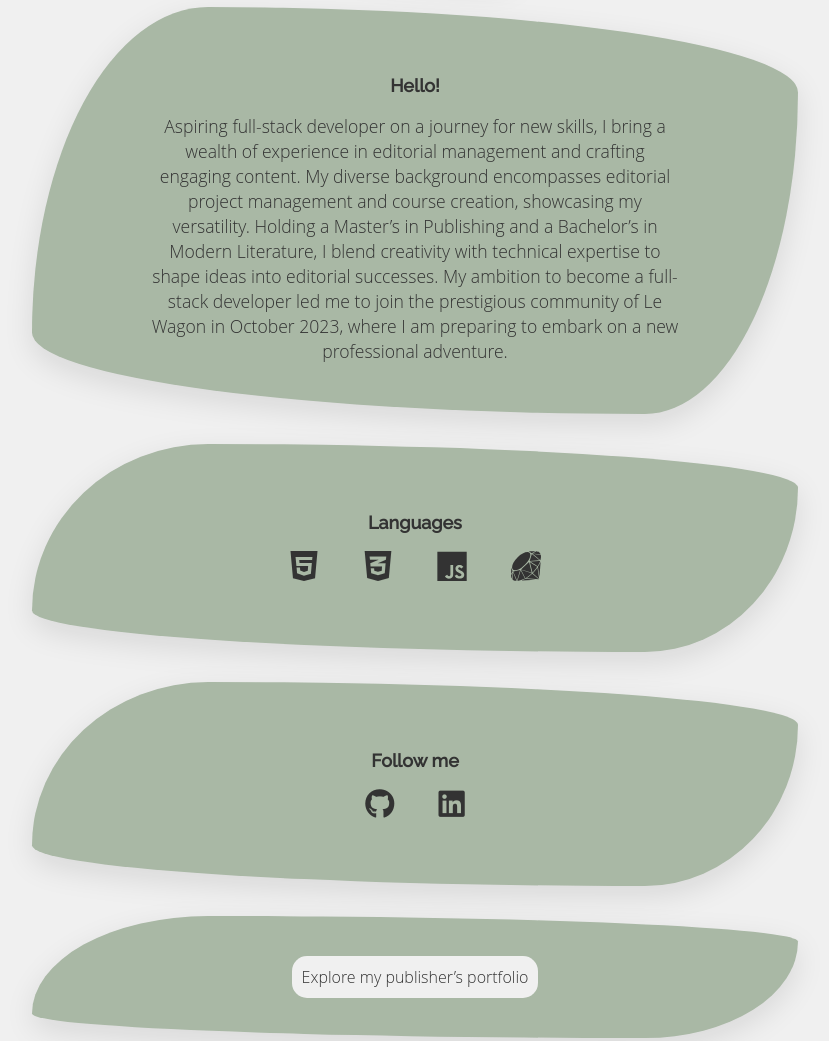
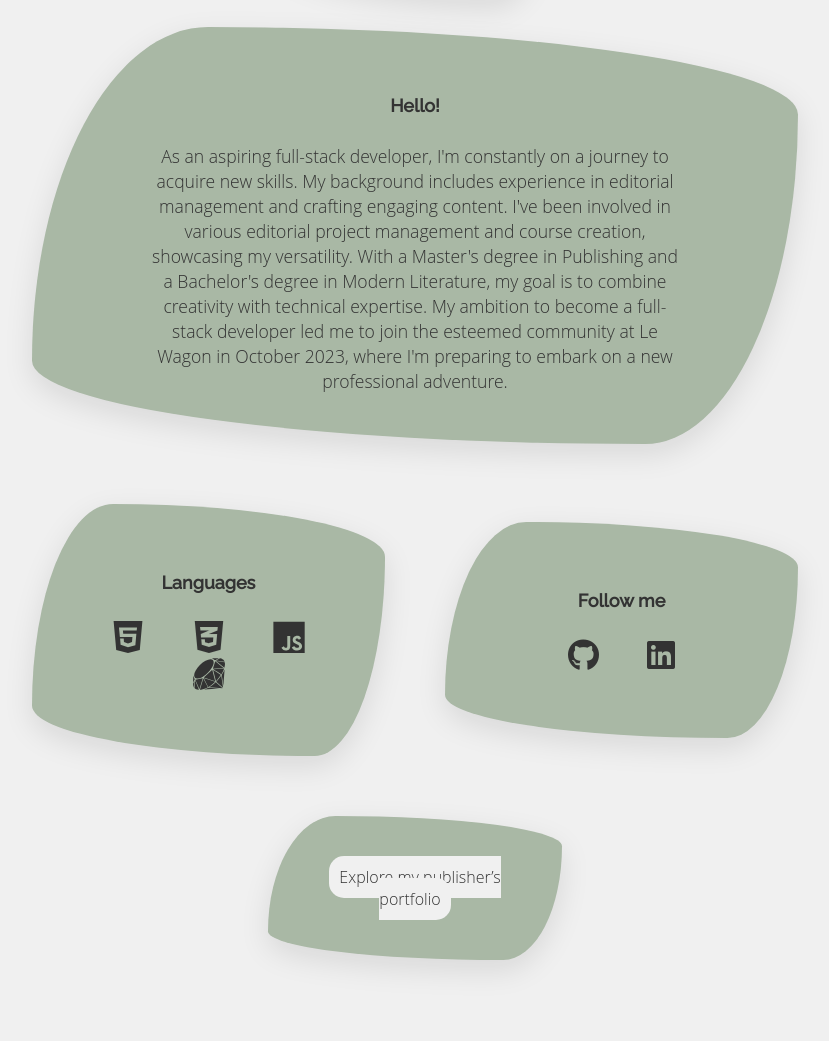
Before and after one commit to anneperrinefournier/profile, a plain HTML site: page index.html in a window 1280 px wide. Shown: the part 449-1490 px from the top of the page, without its empty margins (225-1054 px from the left). After the commit the page ends 1459 px from the top, so only its background shows below. Drawn offline with Linux system fonts and the light colour scheme.

Commit message:
make my profile prettier

```diff
--- a/index.html
+++ b/index.html
@@ -46,19 +46,20 @@
 
     <div class="container">
       <div class="card">
-        <h3>Hello!</h2>
-        <p>Aspiring full-stack developer on a journey for new skills, I bring a wealth of experience in editorial management and crafting engaging content. My diverse background encompasses editorial project management and course creation, showcasing my versatility. Holding a Master’s in Publishing and a Bachelor’s in Modern Literature, I blend creativity with technical expertise to shape ideas into editorial successes. My ambition to become a full-stack developer led me to join the prestigious community of Le Wagon in October 2023, where I am preparing to embark on a new professional adventure.</p>
+        <h3>Hello!</h3>
+        <p>As an aspiring full-stack developer, I'm constantly on a journey to acquire new skills. My background includes experience in editorial management and crafting engaging content. I've been involved in various editorial project management and course creation, showcasing my versatility. With a Master's degree in Publishing and a Bachelor's degree in Modern Literature, my goal is to combine creativity with technical expertise. My ambition to become a full-stack developer led me to join the esteemed community at Le Wagon in October 2023, where I'm preparing to embark on a new professional adventure.</p>
     </div>
   </div>
 
+  <div class="container-flex">
     <div class="container">
         <div class="card">
           <h3>Languages</h3>
           <ul class="list-inline">
-            <li><img class="logo_taille" src="images/html5.svg" alt="logo html"></li>
-            <li><img class="logo_taille" src="images/css3.svg" alt="logo css"></li>
-            <li><img class="logo_taille" src="images/jv.svg" alt="logo javascript"></li>
-            <li><img class="logo_taille" src="images/ruby.svg" alt="logo ruby"></li>
+            <li class="parent-hover"><img class="logo_taille" src="images/html5.svg" alt="logo html"><p class="text-on-hover">HTML5</p></li>
+            <li class="parent-hover"><img class="logo_taille" src="images/css3.svg" alt="logo css"><p class="text-on-hover">CSS3</p></li>
+            <li class="parent-hover"><img class="logo_taille" src="images/jv.svg" alt="logo javascript"><p class="text-on-hover">JavaScript</p></li>
+            <li class="parent-hover"><img class="logo_taille" src="images/ruby.svg" alt="logo ruby"><p class="text-on-hover">Ruby</p></li>
           </ul>
       </div>
     </div>
@@ -72,8 +73,9 @@
         </ul>
       </div>
     </div>
+  </div>
 
-    <div class="container">
+    <div class="container footer">
       <div class="card">
         <a class="button" href="https://fournierap.wixsite.com/portfolio" target="_blank">Explore my publisher’s portfolio</a>
       </div>
--- a/style.css
+++ b/style.css
@@ -12,6 +12,12 @@ body {
   margin: auto;
 }
 
+.container-flex {
+  display: inline-flex;
+  width: 70%;
+}
+
+
 .card {
 margin: 30px;
 padding: 50px;
@@ -23,6 +29,7 @@ box-shadow: 0 10px 30px rgba(0,0,0,.1);
 h1, h2, h3 {
   font-family: 'Raleway', sans-serif;
   color: #333333;
+  padding-bottom: 10px;
 }
 
 h1 {
@@ -56,40 +63,28 @@ font-size: 1.1rem;
   transition:opacity .8s;
 }
 
-.logo_taille {
-  width: 30px;
-}
+/* Liens et hover */
 a {
   text-decoration: none;
   color: #333333;
 }
 
-a:hover {
-  text-decoration: underline;
-  color: #F0F0F0;
+.logo_taille {
+  width: 32px;
 }
 
-.list-inline > li {
-  display: inline-block;
-  padding: 0px 20px;
-}
-
-.list-inline {
-  list-style: none;
-  padding-left: 0px;
+.logo_taille:hover {
+  opacity: 0.5;
+  transition:opacity .6s;
 }
 
 .icone_social_media {
-  font-size: 30px;
+  font-size: 32px;
 }
 
-.icone_social_media:hover, .logo_taille:hover {
+.icone_social_media:hover {
   opacity: 0.5;
-  transition:opacity .8s;
-}
-
-.color-green {
-  color: #a9b8a5;
+  transition:opacity .6s;
 }
 
 .button {
@@ -101,6 +96,44 @@ a:hover {
 .button:hover {
   color: #a9b8a5;
   text-decoration: none;
+}
+
+.parent-hover {
+  position: relative;
+  cursor: pointer;
+}
+
+.text-on-hover {
+  position: absolute;
+  display: none;
+  font-size: 12px;
+  list-style: none;
+  left: 50%;
+  transform: translateX(-50%);
+}
+
+.parent-hover:hover .text-on-hover {
+  display: block;
+}
+
+/* Fin des liens et hover */
+
+.list-inline > li {
+  display: inline-block;
+  padding: 0px 22px;
+}
+
+.list-inline {
+  list-style: none;
+  padding-left: 0px;
+}
+
+.color-green {
+  color: #a9b8a5;
+}
+
+.footer {
+  width: 30%;
 }
 
 @media (max-width: 960px) {
```
